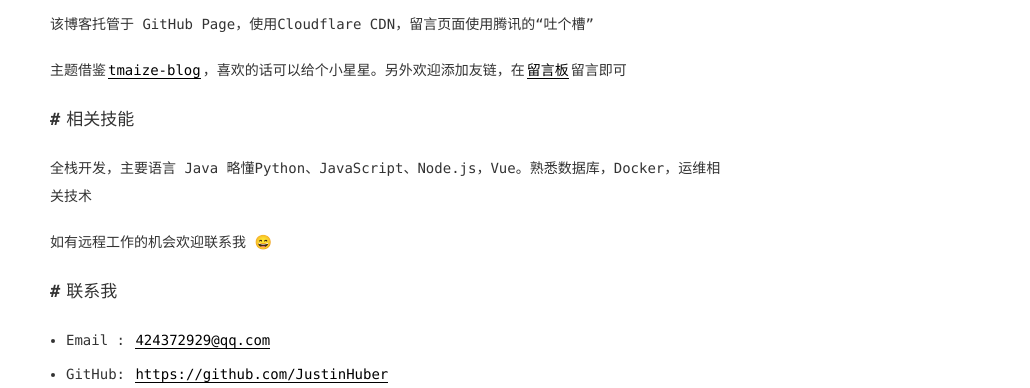
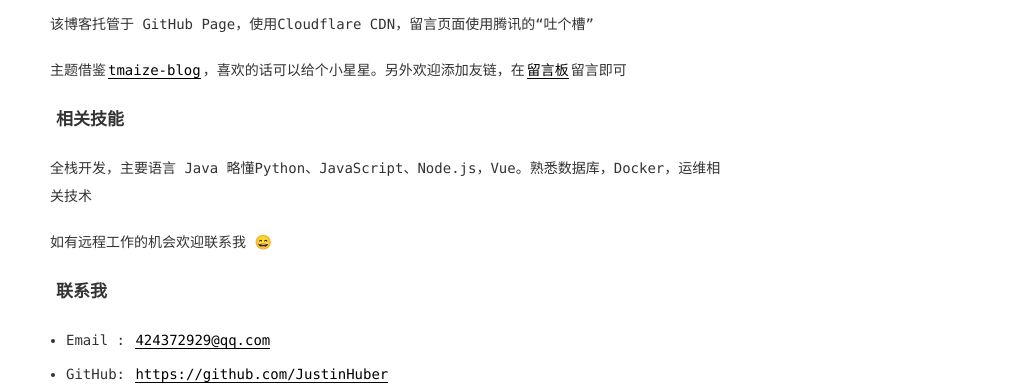
Before and after one commit to JustinHuber/justinhuber.github.io, a Jekyll site: the page built from pages/about.md, in a window 1280 px wide. Shown: the part 228-616 px from the top of the page, without its empty margins (250-1280 px from the left). Built offline with Jekyll 4.4.1, drawn with Linux system fonts in a browser that asks for light colours; comment, search, counter and statistics services are not loaded.

Commit message:
Update post.css

```diff
--- a/static/css/post.css
+++ b/static/css/post.css
@@ -21,14 +21,13 @@
 }
 .page-post .post h1,
 .page-post .post h2 {
-  font-weight: normal;
   font-size: 17px;
   position: relative;
   cursor: pointer;
 }
 .page-post .post h1::before,
 .page-post .post h2::before {
-  content: '#';
+  content: '';
   top: 0;
   font-weight: bold;
   padding-right: 6px;
```
